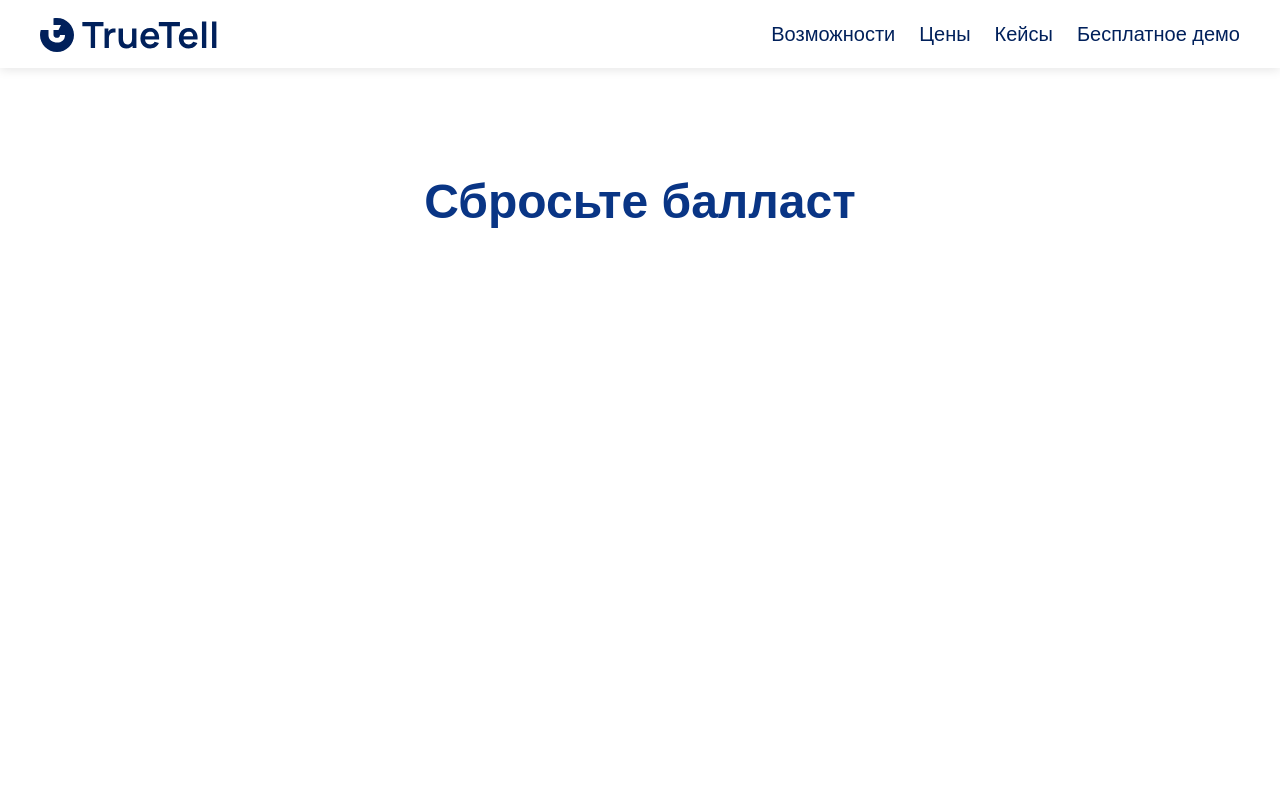
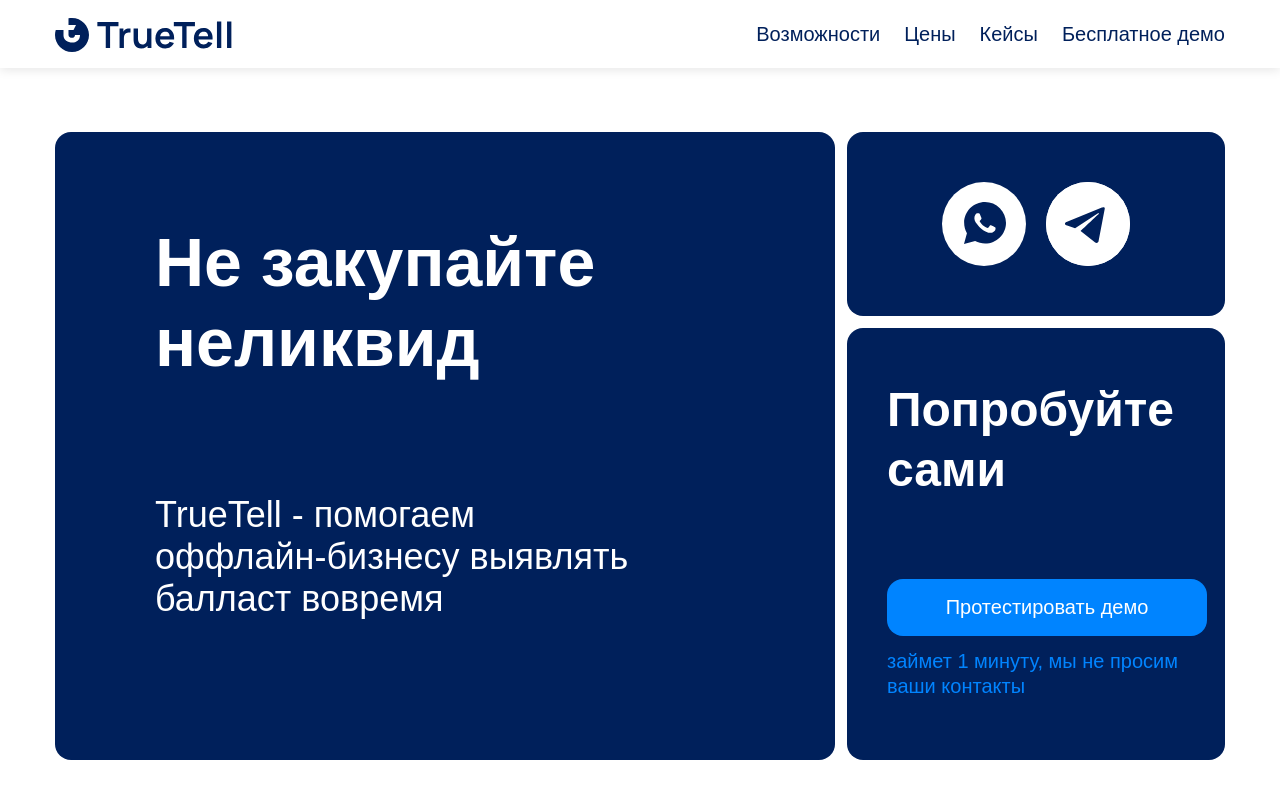
Before and after one commit to ivann1302/TrueTell, a React (Vite) app: page / in a window 1280 px wide. Shown: the top 800 px of the page. Built offline with nearby package versions, Linux system fonts and the light colour scheme.

Commit message:
add hero-section and refactoring

```diff
--- a/src/App.css
+++ b/src/App.css
@@ -4,6 +4,8 @@
   padding: 2rem 0 0 0;
   text-align: center;
 }
+
+
 
 .logo {
   height: 6em;
--- a/src/App.tsx
+++ b/src/App.tsx
@@ -3,12 +3,15 @@ import AppHeader from './components/header/header';
 import AppFooter from './components/footer/footer';
 import ChartSection from './components/chart-section/chart-section';
 import CTASection from './sections/cta-section/cta-section';
+import HeroSection from './sections/hero-section/hero-section';
 import { COLORS } from './styles/colors';
 
 function App() {
   return (
     <>
       <AppHeader />
+
+      <HeroSection />
 
       <ChartSection
         title="Сбросьте балласт"
--- a/src/components/chart-section/chart-section.module.scss
+++ b/src/components/chart-section/chart-section.module.scss
@@ -2,7 +2,7 @@
 
 .chart-section {
     width: 100vw;
-    padding: 140px 0 140px 0;
+    padding: 140px 0 0 0;
 
     .chart-section__header {
 
--- a/src/components/footer/footer.module.scss
+++ b/src/components/footer/footer.module.scss
@@ -8,7 +8,7 @@
   gap: 252px;
   width: 100%;
   background: $primary-blue;
-  padding: 40px 0 140px 0;
+  padding: 140px 0 140px 0;
 }
 
 .footerBlock {
--- a/src/components/header/header.module.scss
+++ b/src/components/header/header.module.scss
@@ -14,7 +14,7 @@
     display: flex;
     justify-content: space-between;
     align-items: center;
-    max-width: 1200px;
+    max-width: 1170px;
     width: 100%;
     margin: 0 auto;
     padding: 0 2rem;
--- a/src/sections/cta-section/cta-section.module.scss
+++ b/src/sections/cta-section/cta-section.module.scss
@@ -3,7 +3,7 @@
 .ctaSection {
   width: 100%;
   background: $primary-blue;
-  padding: 60px 0;
+  padding-top: 140px;
   display: flex;
   justify-content: center;
   align-items: center;
--- a/src/sections/hero-section/hero-section.module.scss
+++ b/src/sections/hero-section/hero-section.module.scss
@@ -0,0 +1,101 @@
+@use '../../styles/variables.scss' as *;
+
+.heroSection {
+  width: 100%;
+  background: $white;
+  padding: 100px 0 0 0;
+  display: flex;
+  justify-content: center;
+  align-items: center;
+}
+
+.container {
+  width: 1170px;
+  height: 628px;
+  display: flex;
+  gap: 12px;
+}
+
+.leftContent {
+  flex: 1;
+  background: $primary-blue-dark;
+  border-radius: 16px;
+  padding: 90px 0 52px 100px;
+  display: flex;
+  gap: 115px;
+  flex-direction: column;
+  justify-content: flex-start;
+  align-items: flex-start;
+  text-align: left;
+  box-sizing: border-box;
+}
+
+.title {
+  font-family: 'Manrope', sans-serif;
+  font-weight: 600;
+  font-style: SemiBold;
+  font-size: 68px;
+  line-height: 80px;
+  color: $white;
+  margin: 0 72px 0 0;
+  width: 602px;
+  height: 157px;
+}
+
+.subtitle {
+  font-family: 'Manrope', sans-serif;
+  font-weight: 400;
+  font-size: 36px;
+  line-height: 42px;
+  color: $white;
+  margin: 0;
+}
+
+.rightContent {
+  width: 378px;
+  display: flex;
+  flex-direction: column;
+  gap: 12px;
+}
+
+.topBlock {
+  height: 184px;
+  background: $primary-blue-dark;
+  border-radius: 16px;
+  display: flex;
+  align-items: center;
+  justify-content: center;
+  padding: 0 40px;
+  box-sizing: border-box;
+}
+
+.bottomBlock {
+  height: 432px;
+  background: $primary-blue-dark;
+  border-radius: 16px;
+  padding: 52px 40px 40px 40px;
+  display: flex;
+  flex-direction: column;
+  align-items: flex-start;
+  text-align: left;
+  box-sizing: border-box;
+}
+
+.ctaTitle {
+  font-family: 'Manrope', sans-serif;
+  font-weight: 600;
+  font-style: SemiBold;
+  font-size: 48px;
+  line-height: 60px;
+  color: $white;
+  margin: 0 0 79px 0;
+}
+
+.description {
+  font-family: 'Manrope', sans-serif;
+  font-weight: 400;
+  font-size: 20px;
+  line-height: 25px;
+  color: $primary-blue-light;
+  margin: 13px 0 0 0;
+}
--- a/src/sections/hero-section/hero-section.tsx
+++ b/src/sections/hero-section/hero-section.tsx
@@ -1,26 +1,41 @@
+import React from 'react';
 import styles from './hero-section.module.scss';
+import DemoButton from '../../components/demo-button/demo-button';
+import SocialIcons from '../../components/social-icons/social-icons';
 
-function HeroPage () {
+export const HeroSection: React.FC = () => {
+  const handleDemoClick = () => {
+    // Логика для демо
+    console.log('Demo button clicked');
+  };
 
   return (
+    <section className={styles.heroSection}>
       <div className={styles.container}>
-            <div className={styles.mainBlock}>
-                <h1>Не закупайте<br /> неликвид</h1>
-                <p className={styles.mainDescription}></p>
+        <div className={styles.leftContent}>
+          <h1 className={styles.title}>Не закупайте неликвид</h1>
+          <p className={styles.subtitle}>
+            TrueTell - помогаем<br />
+            оффлайн-бизнесу выявлять<br />
+            балласт вовремя
+          </p>
         </div>
-            <div className={styles.doubleBlock}>
-                <div className={styles.logoBlock}>
-                    <img src="" alt="" />
-                    <img src="" alt="" />
+        <div className={styles.rightContent}>
+          <div className={styles.topBlock}>
+            <SocialIcons />
           </div>
-                <div className={styles.demoBlock}>
-                    <h2>Попробуйте сами</h2>
-                     <button>Протестировать демо</button>
-                     <p className={styles.demoDescription}>займет 1 минуту, мы не просим ваши контакты</p>
+          <div className={styles.bottomBlock}>
+            <h3 className={styles.ctaTitle}>Попробуйте<br />сами</h3>
+            <DemoButton onClick={handleDemoClick} />
+            <p className={styles.description}>
+              займет 1 минуту, мы не просим<br />
+              ваши контакты
+            </p>
           </div>
         </div>
       </div>
-    )
-}
+    </section>
+  );
+};
 
-export default HeroPage;
+export default HeroSection;
```
Lines whose indentation alone changed are shown as unchanged.
